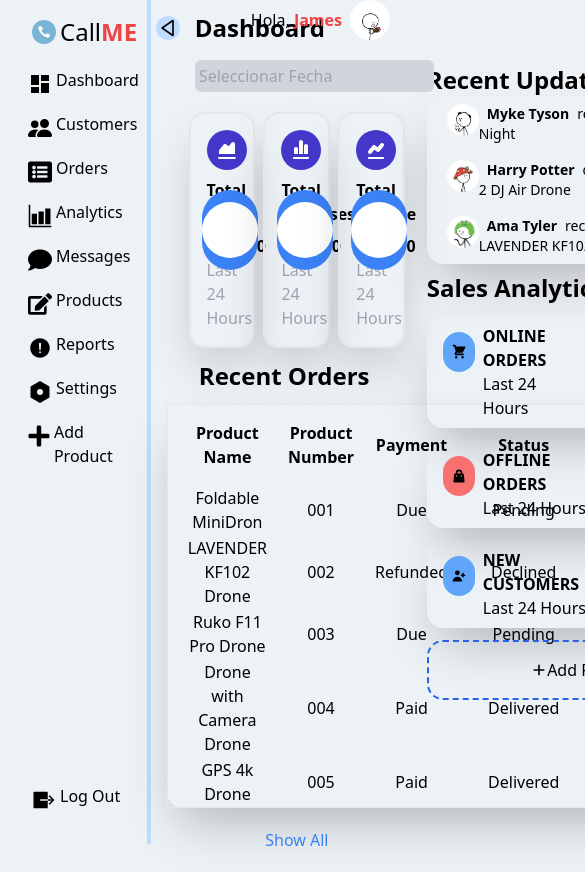
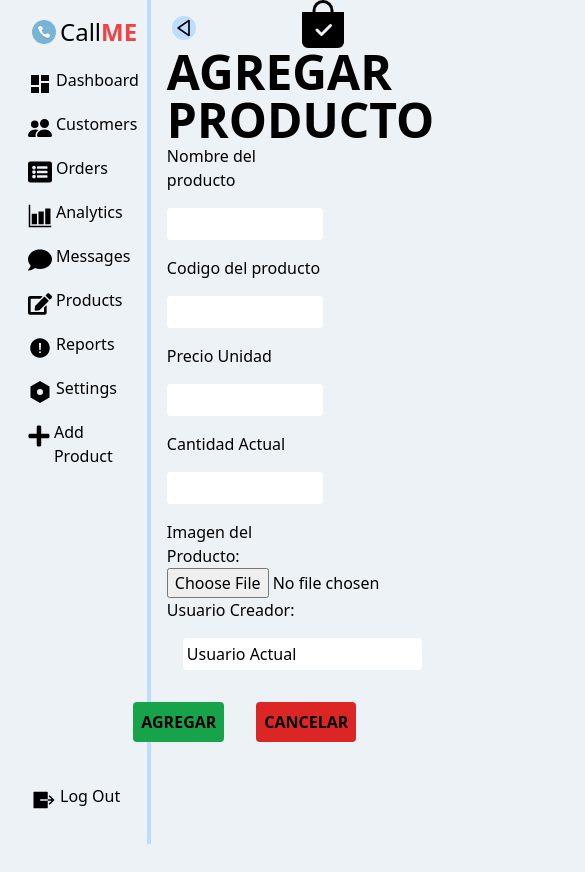
Before and after one commit to StyleLotus/CallMeFrontEnd, a React (Create React App) app: page / in a window 390 px wide. Shown: the top 872 px of the page, 585 px wide, since content can reach past the window. After the commit the page ends 844 px from the top, so only its background shows below. Built offline with nearby package versions, Linux system fonts and the light colour scheme.

Commit message:
Products
Frontend Responsive: NO
Products Form: MID MID

```diff
--- a/package.json
+++ b/package.json
@@ -6,7 +6,9 @@
         "@testing-library/jest-dom": "^5.16.5",
         "@testing-library/react": "^13.4.0",
         "@testing-library/user-event": "^13.5.0",
+        "chart.js": "^3.9.1",
         "react": "^18.2.0",
+        "react-chartjs-2": "^4.3.1",
         "react-datepicker": "^4.11.0",
         "react-dom": "^18.2.0",
         "react-icons": "^4.8.0",
--- a/src/App.js
+++ b/src/App.js
@@ -1,12 +1,14 @@
 import "./App.css";
 import SideBar from "./sidebar";
 import Main from "./main";
+import Productos from "./Productos";
 
 function App() {
     return (
         <div className="flex">
             <SideBar />
-            <Main></Main>
+           {/* <Main/>*/}
+           <Productos/>
         </div>
     );
 }
--- /dev/null
+++ b/src/Productos.jsx
@@ -0,0 +1,44 @@
+import React from "react";
+import { BsFillBagCheckFill } from "react-icons/bs";
+
+const Productos = () => {
+  return (
+    <>
+      <div className="mx-auto">
+        <div>
+          <BsFillBagCheckFill className="mx-auto text-5xl" />
+          <h1 className="text-5xl font-bold">AGREGAR PRODUCTO</h1>
+        </div>
+        <div className="m-auto flex-col">
+          <form className="w-6/12">
+            <label className="my-6">Nombre del producto</label>
+            <input type="text" className="w-full my-4 rounded p-1"></input>
+            <label className="my-6">Codigo del producto</label>
+            <input type="text" className="w-full my-4 rounded p-1"></input>
+            <label className="my-6">Precio Unidad</label>
+            <input type="number" className="w-full my-4 rounded p-1"></input>
+            <label className="my-6">Cantidad Actual</label>
+            <input type="number" className="w-full my-4 rounded p-1"></input>
+            <label for="imagen">Imagen del Producto:</label>
+            <input type="file" id="imagen" name="imagen"></input>
+            <label for="nombre">Usuario Creador:</label>
+            <input
+              type="text"
+              id="usuario"
+              name="usuario"
+              value="Usuario Actual"
+              readonly
+              className="m-4 rounded p-1"
+            ></input>
+            <span className="m-auto flex flex-row justify-center items-center">
+              <button className="m-4 p-2 rounded font-bold bg-green-600 hover:bg-green-700 hover:text-white">AGREGAR</button>
+              <button className="m-4 p-2 rounded font-bold bg-red-600 hover:bg-red-700 hover:text-white">CANCELAR</button>
+            </span>
+          </form>
+        </div>
+      </div>
+    </>
+  );
+};
+
+export default Productos;
--- a/src/main.jsx
+++ b/src/main.jsx
@@ -9,6 +9,8 @@ import {
   HiUserAdd,
   HiPlus,
 } from "react-icons/hi";
+import { Chart as ChartJS, ArcElement, Tooltip, Legend } from "chart.js";
+import { Doughnut } from "react-chartjs-2";
 
 import profilePicture from "./ProfilePicture.jpg";
 import User1 from "./User1.jpg";
@@ -16,8 +18,55 @@ import User2 from "./User2.jpg";
 import User3 from "./User3.jpg";
 
 const Main = () => {
+  ChartJS.register(ArcElement, Tooltip, Legend);
+
   const [selectedDate, setSelectedDate] = useState(null);
 
+  const data1 = {
+    label: ["red", "white"],
+    datasets: [
+      {
+        data: [70, 30],
+        backgroundColor: ["#FF6384", "#FFFFFF"],
+        hoverBackgroundColor: ["#FF6360", "#FFFF00"],
+      },
+    ],
+  };
+
+  const options1 = {
+    responsive: true,
+    maintainAspectRatio: false,
+  };
+  const data2 = {
+    label: ["green", "white"],
+    datasets: [
+      {
+        data: [50, 50],
+        backgroundColor: ["#00FF7F", "#FFFFFF"],
+        hoverBackgroundColor: ["#00FF66", "#FFFF00"],
+      },
+    ],
+  };
+
+  const options2 = {
+    responsive: true,
+    maintainAspectRatio: false,
+  };
+  const data3 = {
+    label: ["blue", "white"],
+    datasets: [
+      {
+        data: [80, 20],
+        backgroundColor: ["#00FFFF", "#FFFFFF"],
+        hoverBackgroundColor: ["#00FFCC", "#FFFF00"],
+      },
+    ],
+  };
+
+  const options3 = {
+    responsive: true,
+    maintainAspectRatio: false,
+  };
   const handleDateChange = (date) => {
     setSelectedDate(date);
   };
@@ -37,7 +86,7 @@ const Main = () => {
             className="mt-1 mx-3 p-1 rounded-md bg-gray-300"
           />
         </div>
-        <div className="grid grid-cols-3 w-10/12 gap-2   m-auto">
+        <div className="grid sm:grid-cols-1 md:grid-cols-3 w-10/12 gap-2   m-auto">
           <div className="grid grid-cols-2 rounded-2xl mt-5 shadow-2xl border-2 p-4">
             <div className="flex flex-col ">
               <TiChartArea className="text-white text-2xl p-2 bg-indigo-700 rounded-full w-10 h-10" />
@@ -45,10 +94,8 @@ const Main = () => {
               <h4 className="font-extrabold mt-2">$23.000</h4>
               <h5 className="text-gray-400">Last 24 Hours</h5>
             </div>
-            <div className="flex justify-center items-center">
-              <div className="rounded-full h-20 w-20 bg-blue-500 flex items-center justify-center">
-                <div className="h-14 w-14 bg-white rounded-full"></div>
-              </div>
+            <div className="w-full h-24 p-4 m-auto">
+              <Doughnut data={data1} options={options1} />
             </div>
           </div>
           <div className="grid grid-cols-2 rounded-2xl mt-5  shadow-2xl border-2 p-4">
@@ -58,10 +105,8 @@ const Main = () => {
               <h4 className="font-extrabold mt-2">$33.000</h4>
               <h5 className="text-gray-400">Last 24 Hours</h5>
             </div>
-            <div className="flex justify-center items-center">
-              <div className="rounded-full h-20 w-20 bg-blue-500 flex items-center justify-center">
-                <div className="h-14 w-14 bg-white rounded-full"></div>
-              </div>
+            <div className="w-full h-24 p-4 m-auto">
+              <Doughnut data={data2} options={options2} className="w-10 h-10" />
             </div>
           </div>
           <div className="grid grid-cols-2 rounded-2xl mt-5 shadow-2xl border-2 p-4">
@@ -71,15 +116,13 @@ const Main = () => {
               <h4 className="font-extrabold mt-2">$11.000</h4>
               <h5 className="text-gray-400">Last 24 Hours</h5>
             </div>
-            <div className="flex justify-center items-center">
-              <div className="rounded-full h-20 w-20 bg-blue-500 flex items-center justify-center">
-                <div className="h-14 w-14 bg-white rounded-full"></div>
-              </div>
+            <div className="w-full h-24 p-4 m-auto">
+              <Doughnut data={data3} options={options3} />
             </div>
           </div>
         </div>
         <h2 className="font-bold m-3 mx-8 text-2xl">Recent Orders</h2>
-        <table className="border text-center rounded-2xl shadow-2xl w-10/12 m-auto mx-22">
+        <table className="border text-center rounded-2xl shadow-2xl sm:12/12 md:w-10/12 m-auto mx-22">
           <thead className=" p-2">
             <tr className="px-5">
               <th className="p-4 m-4">Product Name</th>
@@ -156,9 +199,9 @@ const Main = () => {
             className="rounded-full w-10 h-10"
           />
         </div>
-        <div className="mt-16">
+        <div className="mt-16 block sm:">
           <h1 className="font-bold text-2xl">Recent Updates</h1>
-          <div className="rounded-2xl shadow-2xl ">
+          <div className="rounded-2xl shadow-2xl">
             <div className="px-5 flex py-2 ">
               <img src={User1} alt="" className="rounded-full w-8 h-8"></img>
               <span className="text-sm">
@@ -176,8 +219,8 @@ const Main = () => {
             <div className="px-5 py-2 flex">
               <img src={User3} alt="" className="rounded-full w-8 h-8"></img>
               <span className="text-sm">
-                <span className="font-bold m-2 text-sm">Ama Tyler</span>
-                receiver his order of LAVENDER KF102 Drone
+                <span className="font-bold m-2 text-sm">Voldermort</span>
+                receiver his order of NOSE KF102 Drone
               </span>
             </div>
           </div>
@@ -230,10 +273,10 @@ const Main = () => {
             </h4>
           </div>
           <button className="w-full">
-          <div className="rounded-2xl border-2 border-dashed border-blue-600 flex justify-center items-center mt-3 p-4">
-            <HiPlus />
-            <h1>Add Product</h1>
-          </div>
+            <div className="rounded-2xl border-2 border-dashed border-blue-600 flex justify-center items-center mt-3 p-4">
+              <HiPlus />
+              <h1>Add Product</h1>
+            </div>
           </button>
         </div>
       </div>
--- a/src/sidebar.jsx
+++ b/src/sidebar.jsx
@@ -22,13 +22,13 @@ const SideBar = () => {
 
   return (
     <div
-      className={`h-screen ${
+      className={` h-screen ${
         isSideBarOpen ? "w-44" : "w-19"
       } mx-4 shadow-l-2xl border-r-4 border-blue-200     `}
     >
       <div className="m-4 flex">
         <img src={CallMeIcon} alt="" className="w-6 h-6 mr-1 mt-1" />
-        <h1 className={`text-2xl ${isSideBarOpen ? "" : "hidden"}`}>
+        <h1 className={`text-2xl  ${isSideBarOpen ? "" : "hidden"}`}>
           Call<span className="text-red-500 font-bold">ME</span>
         </h1>
         {isSideBarOpen ? (
@@ -36,8 +36,8 @@ const SideBar = () => {
             onClick={toggleSiderBar}
             className={`${
               isSideBarOpen
-                ? "absolute left-36 bg-blue-200 border-blue-200 text-2xl border-2 rounded-full m-3 top-1"
-                : "absolute bg-blue-200 left-12 text-2xl border-2 border-blue-200 rounded-full m-3 top-1"
+                ? "absolute left-40 bg-blue-200 border-blue-200 text-2xl border-2 rounded-full m-3 top-1 "
+                : "absolute bg-blue-200 left-14 text-2xl border-2 border-blue-200 rounded-full m-3 top-1 "
             }`}
           />
         ) : (
@@ -45,8 +45,8 @@ const SideBar = () => {
             onClick={toggleSiderBar}
             className={`${
               isSideBarOpen
-                ? "absolute left-36 text-2xl bg-blue-200 border-blue-200 border-2 rounded-full m-3 top-1"
-                : "absolute bg-blue-200 left-12 text-2xl border-2 border-blue-200 rounded-full m-3 top-1"
+                ? "absolute left-40 text-2xl bg-blue-200 border-blue-200 border-2 rounded-full m-3 top-1"
+                : "absolute bg-blue-200 left-14 text-2xl border-2 border-blue-200 rounded-full m-3 top-1"
             }`}
           />
         )}
```
Also changed, not shown: 2 other files (tests, documents, lock files or other folders).
